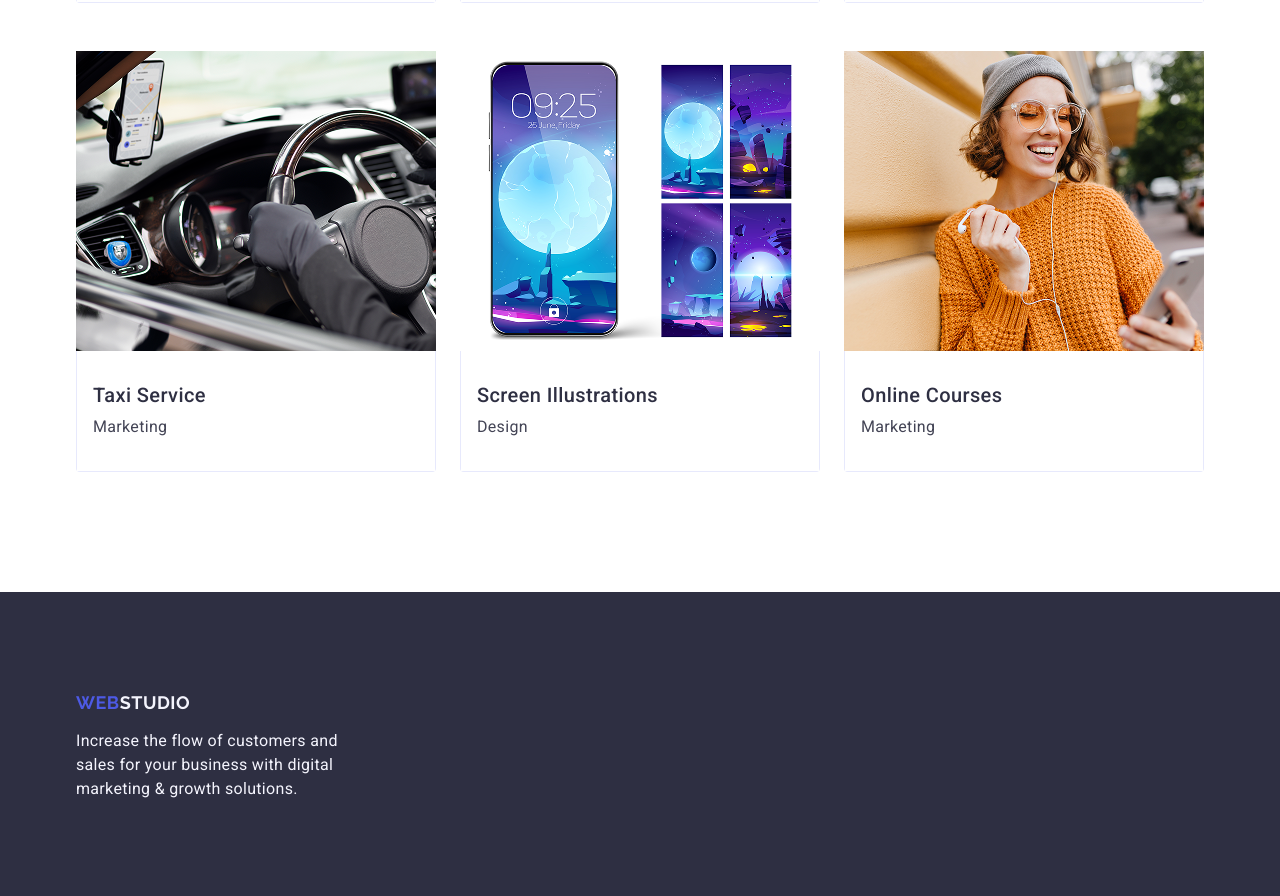
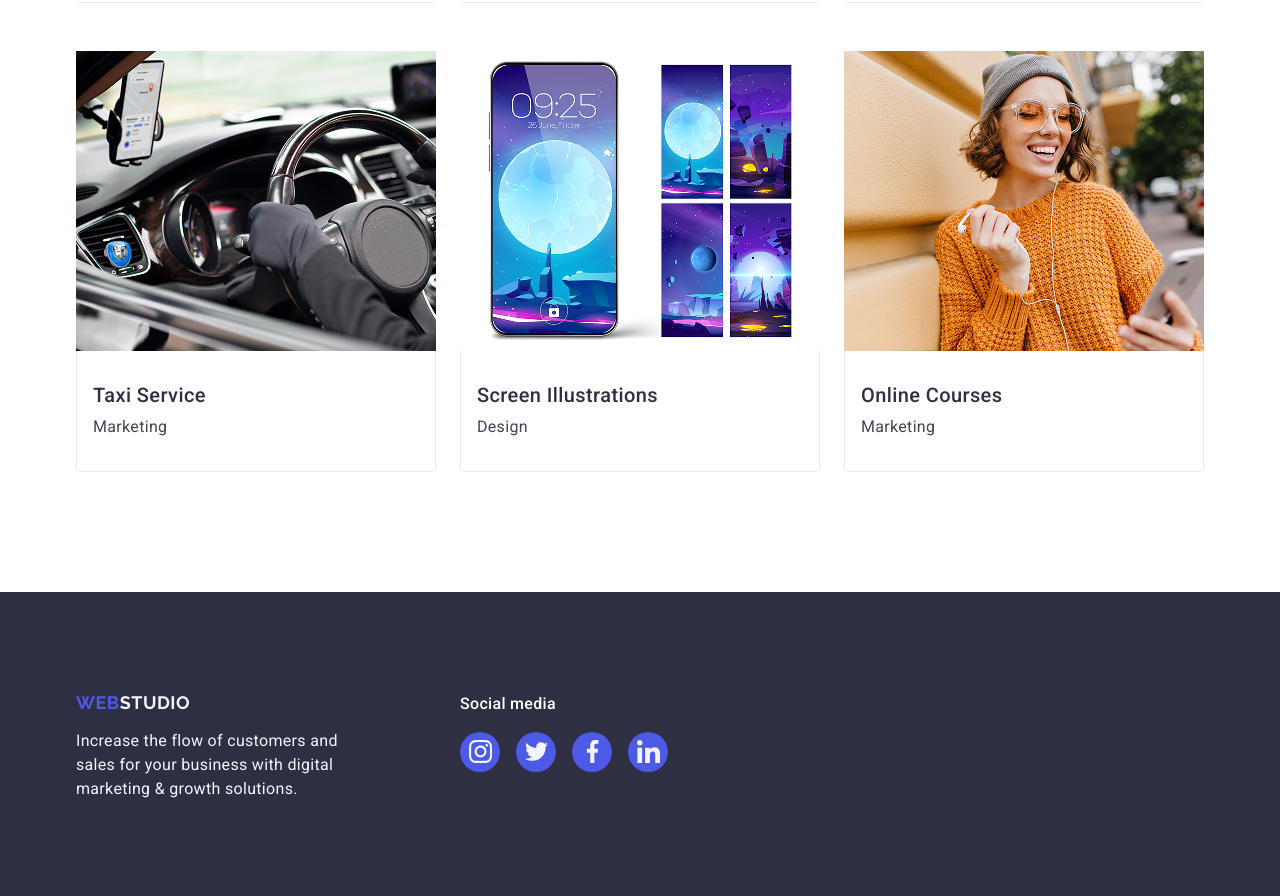
Before and after one commit to syper-sys/goit-markup-hw-04, a plain HTML site: page index.html in a window 1280 px wide. Shown: the part 2567-3463 px from the top of the page. Drawn offline with nearby package versions, Linux system fonts and the light colour scheme.

Commit message:
last commit

```diff
--- a/css/styles.css
+++ b/css/styles.css
@@ -456,6 +456,15 @@ img {
     background:#2e2f42;
 }
 
+.container-footer{
+    display: flex;
+}
+
+.container-logo{
+    margin: 0 120px 0 0;
+    padding: 0;
+}
+
 .footer-logo {
     font-family: "Raleway", sans-serif;
     display: inline-block;
@@ -485,3 +494,47 @@ img {
     letter-spacing: 0.02em;
     color: #f4f4fd;
 }
+
+.footer-social-title{
+    font-family: "Roboto", sans-serif;
+    padding-bottom: 16px;
+    font-weight: 500;
+    font-size: 16px;
+    line-height: 1.5;
+    letter-spacing: 0.02em;
+    color: #fff;
+}
+
+.footer-socials-list{
+    display: flex;
+    gap: 16px;
+}
+
+.footer-social-item{
+    width: 40px;
+    height: 40px;
+}
+
+.footer-social-link {
+    width: 100%;
+    height: 100%;
+    display: flex;
+    align-items: center;
+    justify-content: center;
+    background-color: #4d5ae5;
+    border-radius: 50%;
+    text-decoration: none;
+    transition: background-color 250ms cubic-bezier(0.4, 0, 0.2, 1);
+}
+
+.footer-social-link:hover,
+.footer-social-link:focus{
+    background-color: #31d0aa;
+}
+
+.footer-social-icon {
+    width: 23px;
+    height: 23px;
+    fill: #f4f4fd;
+    transition: 250ms cubic-bezier(0.4, 0, 0.2, 1);
+}
--- a/index.html
+++ b/index.html
@@ -432,7 +432,8 @@
         </main>
 
         <footer class="footer">
-            <div class="container">
+            <div class="container container-footer">
+                <div class="container container-logo">
                     <a
                         class="footer-logo"
                         href="./index.html"><span class="footer-logo-accent">Web</span>studio
@@ -443,6 +444,44 @@
                         digital marketing & growth solutions.
                     </p>
                 </div>
+
+                <div class="footer-socials">
+                    <p class="footer-social-title">Social media</p>
+                    <ul class="footer-socials-list">
+                        <li class="footer-social-item">
+                            <a href="https://www.instagram.com" class="footer-social-link">
+                                <svg class="footer-social-icon" width="40" height="40">
+                                    <use href="./images/icons/icons.svg#icon-instagram"></use>
+                                </svg>
+                            </a>
+                        </li>
+
+                        <li class="footer-social-item">
+                            <a href="https://www.twitter.com" class="footer-social-link">
+                                <svg class="footer-social-icon" width="40" height="40">
+                                    <use href="./images/icons/icons.svg#icon-twitter"></use>
+                                </svg>
+                            </a>
+                        </li>
+
+                        <li class="footer-social-item">
+                            <a href="https://www.facebook.com" class="footer-social-link">
+                                <svg class="footer-social-icon" width="40" height="40">
+                                    <use href="./images/icons/icons.svg#icon-facebook"></use>
+                                </svg>
+                            </a>
+                        </li>
+
+                        <li class="footer-social-item">
+                            <a href="https://www.linkedin.com" class="footer-social-link">
+                                <svg class="footer-social-icon" width="40" height="40">
+                                    <use href="./images/icons/icons.svg#icon-in"></use>
+                                </svg>
+                            </a>
+                        </li>
+                    </ul>
+                </div>
+            </div>
         </footer>
     </body>
 </html>
```
Lines whose indentation alone changed are shown as unchanged.
